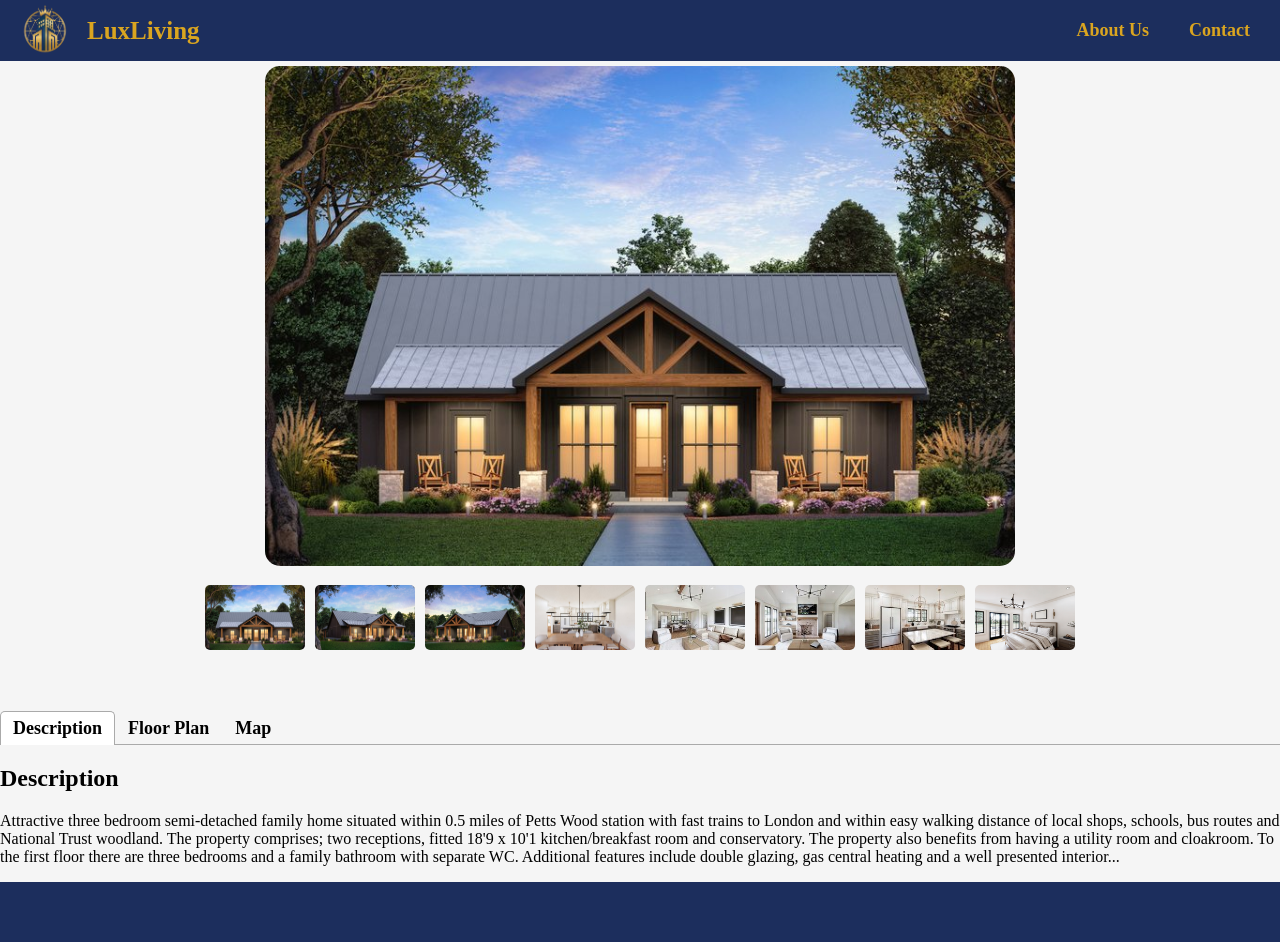
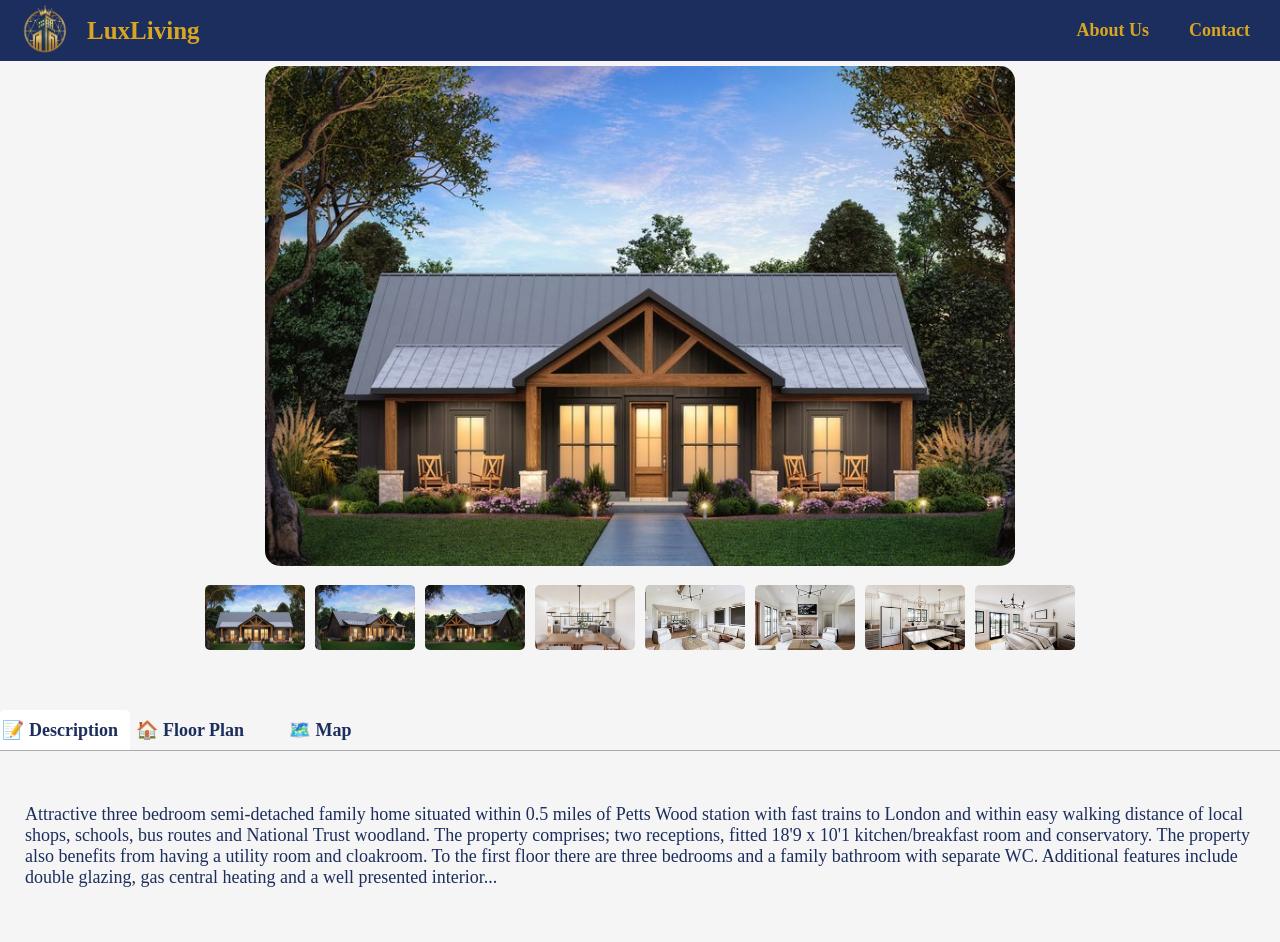
Before and after one commit to Yasith2004/acs_cw, a React (Vite) app: page /property/prop1 in a window 1280 px wide. Shown: the top 942 px of the page. Built offline with nearby package versions, Linux system fonts and the light colour scheme.

Commit message:
Enhance PropertyTab UI and add tab styling
Added new CSS classes for tabs and panels in App.css to improve layout and visual consistency. Updated PropertyTab.jsx to use icons in tab labels, apply new styles, and streamline panel content for a cleaner user interface.

```diff
--- a/src/App.css
+++ b/src/App.css
@@ -285,3 +285,50 @@
     transform: scale(1.02);
     cursor: pointer;
 }
+
+.tab {
+    width: 120px;
+    height: 40px;
+    color: #1C2E5D;
+    display: flex;
+    justify-content: center;
+    align-items: center;
+    padding-left: 0%;
+}
+
+.tab:hover {
+    text-decoration: none;
+    transform: scale(1.02);
+}
+
+.description-panel {
+    display: flex;
+    justify-content: center;
+    align-items: center;
+    padding: 25px;
+}
+
+.description {
+    font-size: 18px;
+    color: #1C2E5D;
+}
+
+.floorplan-panel {
+    display: flex;
+    justify-content: center;
+    align-items: center;
+    margin-top: 40px;
+    margin-bottom: 40px;
+}
+
+.map-panel {
+    display: flex;
+    flex-direction: column;
+    justify-content: center;
+    align-items: center;
+    margin-bottom: 40px;
+}
+
+.map-panel h2 {
+    color: #1C2E5D;
+}
--- a/src/components/PropertyTab.jsx
+++ b/src/components/PropertyTab.jsx
@@ -5,29 +5,26 @@
     return (
         <Tabs>
             <TabList>
-                <Tab>Description</Tab>
-                <Tab>Floor Plan</Tab>
-                <Tab>Map</Tab>
+                <Tab className="tab">📝 Description</Tab>
+                <Tab className="tab">🏠 Floor Plan</Tab>
+                <Tab className="tab">🗺️ Map</Tab>
             </TabList>
             <TabPanel>
                 <div className="description-panel">
-                    <h2>Description</h2>
-                    <p>{property.description}</p>
+                    <p className="description">{property.description}</p>
                 </div>
             </TabPanel>
             <TabPanel>
                 <div className="floorplan-panel">
-                    <h2>Floor Plan</h2>
-                        <img src={property.floorPlan[0]} alt="floor plan" className="floor-plan" />
+                    <img src={property.floorPlan[0]} alt="floor plan" className="floor-plan" />
                 </div>
             </TabPanel>
             <TabPanel>
                 <div className="map-panel">
-                    <h2>Location</h2>
-                    <p>{property.location}</p>
+                    <h2>📍{property.location}</h2>
                         <iframe
                             title="Property Location"
-                            width="100%"
+                            width="90%"
                             height="400"
                             src={`https://www.google.com/maps?q=${property.lat},${property.lng}&output=embed`}
                             style={{ border: 0 }}
```
